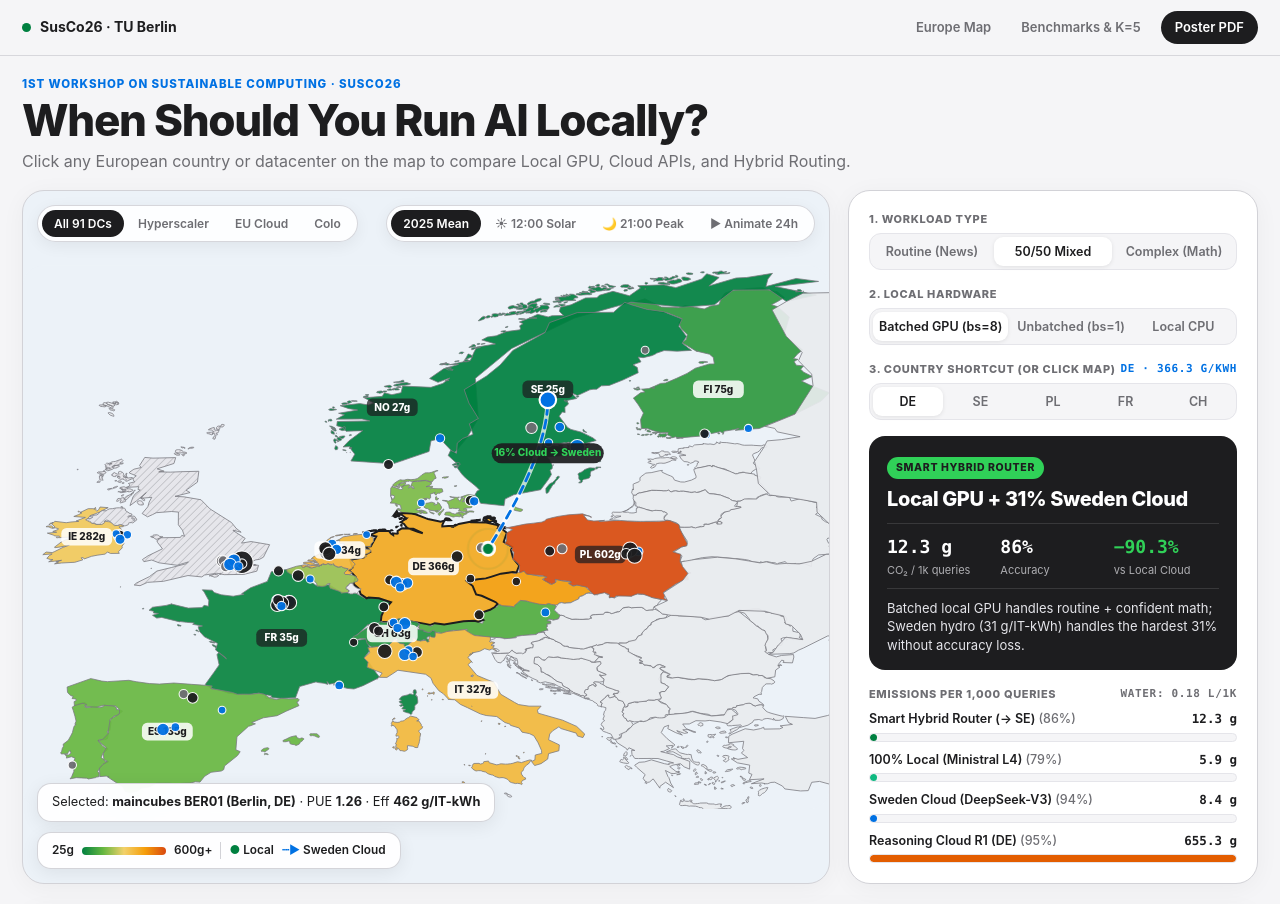
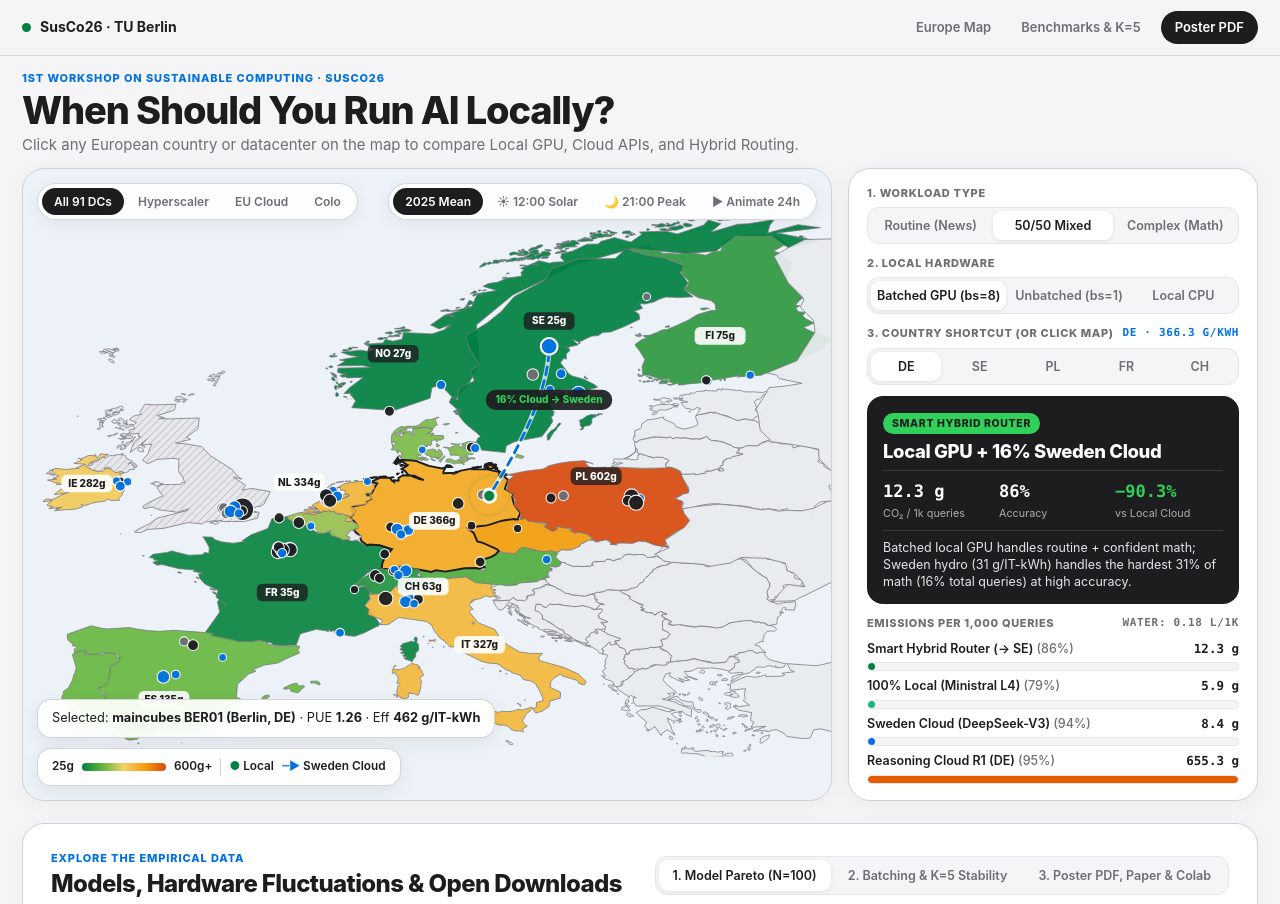
Before and after one commit to EmreGumus1/susco26-ai-sustainability, a plain HTML site: page index.html in a window 1280 px wide. Shown: the top 904 px of the page. Drawn offline with Linux system fonts and the light colour scheme.

Commit message:
Final polish: z-order country pills above dots, fit hero cleanly in 1280x800, fix arc & Pareto labels

```diff
--- a/index.html
+++ b/index.html
@@ -79,35 +79,35 @@
   }
   .nav-btn:hover { background: #333336; text-decoration: none; }
 
-  .container { max-width: 1360px; margin: 0 auto; padding: 20px 22px 64px; }
+  .container { max-width: 1360px; margin: 0 auto; padding: 14px 22px 56px; }
 
   /* Clean Apple Hero Header */
   .hero-header {
-    margin-bottom: 16px;
+    margin-bottom: 12px;
     display: flex;
     flex-wrap: wrap;
     justify-content: space-between;
     align-items: flex-end;
-    gap: 12px 24px;
+    gap: 10px 24px;
   }
   .kicker {
-    font-size: 11.5px;
+    font-size: 11px;
     font-weight: 800;
     letter-spacing: 0.08em;
     text-transform: uppercase;
     color: var(--blue);
   }
   h1 {
-    font-size: clamp(28px, 3.6vw, 44px);
+    font-size: clamp(26px, 3.1vw, 38px);
     line-height: 1.06;
     font-weight: 800;
     letter-spacing: -0.03em;
-    margin: 4px 0 6px;
+    margin: 3px 0 4px;
   }
   .subtitle {
     margin: 0;
     color: var(--gray);
-    font-size: 16px;
+    font-size: 15px;
     font-weight: 400;
   }
 
@@ -115,7 +115,7 @@
   .hero-grid {
     display: grid;
     grid-template-columns: minmax(0, 1.65fr) minmax(320px, 410px);
-    gap: 18px;
+    gap: 16px;
     align-items: stretch;
   }
 
@@ -125,7 +125,7 @@
     border-radius: 22px;
     position: relative;
     overflow: hidden;
-    min-height: 580px;
+    min-height: 525px;
     box-shadow: 0 4px 24px rgba(0,0,0,0.045);
     display: flex;
     flex-direction: column;
@@ -187,7 +187,7 @@
   .map-svg-wrap svg {
     width: 100%;
     height: 100%;
-    min-height: 580px;
+    min-height: 525px;
     display: block;
     overflow: hidden;
   }
@@ -238,11 +238,11 @@
     background: var(--card);
     border: 1px solid var(--border);
     border-radius: 22px;
-    padding: 20px;
+    padding: 16px 18px;
     box-shadow: 0 4px 24px rgba(0,0,0,0.045);
     display: flex;
     flex-direction: column;
-    gap: 16px;
+    gap: 11px;
   }
 
   .ctrl-label {
@@ -290,7 +290,7 @@
     background: var(--ink);
     color: #FFFFFF;
     border-radius: 16px;
-    padding: 18px 18px 16px;
+    padding: 14px 16px;
   }
   .verdict-tag {
     display: inline-block;
@@ -305,8 +305,8 @@
   }
   .verdict-card.cloud-mode .verdict-tag { background: #64D2FF; }
   .verdict-title {
-    margin: 8px 0 12px;
-    font-size: 20px;
+    margin: 6px 0 8px;
+    font-size: 18.5px;
     font-weight: 800;
     letter-spacing: -0.02em;
     line-height: 1.2;
@@ -315,16 +315,16 @@
     display: grid;
     grid-template-columns: repeat(3, 1fr);
     gap: 8px;
-    padding: 10px 0;
+    padding: 8px 0;
     border-top: 1px solid rgba(255,255,255,0.12);
     border-bottom: 1px solid rgba(255,255,255,0.12);
   }
-  .hm-val { font-size: 18px; font-weight: 800; font-family: var(--font-mono); color: #FFFFFF; }
-  .hm-lbl { font-size: 11px; color: #AEAEB2; margin-top: 1px; }
-  .verdict-why { margin: 10px 0 0; font-size: 13px; color: #E5E5EA; line-height: 1.42; }
+  .hm-val { font-size: 17px; font-weight: 800; font-family: var(--font-mono); color: #FFFFFF; }
+  .hm-lbl { font-size: 10.8px; color: #AEAEB2; margin-top: 1px; }
+  .verdict-why { margin: 8px 0 0; font-size: 12.5px; color: #E5E5EA; line-height: 1.38; }
 
   /* Only 4 Clean Comparison Bars */
-  .bars-wrap { display: flex; flex-direction: column; gap: 9px; }
+  .bars-wrap { display: flex; flex-direction: column; gap: 6px; }
   .bar-row { display: flex; flex-direction: column; gap: 4px; }
   .bar-top { display: flex; justify-content: space-between; font-size: 12.5px; font-weight: 600; }
   .bar-track { height: 9px; background: var(--bg); border-radius: 999px; overflow: hidden; border: 1px solid var(--border-soft); }
@@ -664,8 +664,9 @@ function renderAll() {
   const cloudR1Acc = routineShare * 91.0 + mathShare * 99.0;
 
   // Determine clean headline answer
-  let winner = { tag: "Smart Hybrid Router", title: "Local GPU + 31% Sweden Cloud", co2: routerCo2, acc: routerAcc, wh: routerLocalWh + routerCloudWh, mode: "router", esc: Math.round(mathShare * 31),
-    why: `Batched local GPU handles routine + confident math; Sweden hydro (${seEffCi.toFixed(0)} g/IT-kWh) handles the hardest 31% without accuracy loss.` };
+  const escTotal = Math.round(mathShare * 31);
+  let winner = { tag: "Smart Hybrid Router", title: `Local GPU + ${escTotal}% Sweden Cloud`, co2: routerCo2, acc: routerAcc, wh: routerLocalWh + routerCloudWh, mode: "router", esc: escTotal,
+    why: `Batched local GPU handles routine + confident math; Sweden hydro (${seEffCi.toFixed(0)} g/IT-kWh) handles the hardest 31% of math (${escTotal}% total queries) at high accuracy.` };
 
   if (state.taskMode === "routine" && state.hw === "bs8") {
     const localRoutineWh = 0.0005; // Qwen2.5-1.5B (80% AG)
@@ -742,23 +743,23 @@ function renderMap(localLon, localLat, escPct) {
     html += `<path class="eu-country" data-iso="${mp.iso}" d="${mp.d}" fill="${fill}" fill-opacity="0.92" stroke="${isSel ? "#1D1D1F" : "#7A7A80"}" stroke-width="${isSel ? "2.2" : "0.9"}" style="cursor:pointer;"/>`;
   });
 
-  [["SE",16.5,63.2],["NO",8.2,62.0],["FI",25.6,63.2],["FR",2.3,46.5],["DE",10.4,51.3],["PL",19.3,52.1],["ES",-3.8,40.2],["IE",-8.1,53.3],["IT",12.5,43.0],["NL",5.4,52.4],["CH",8.2,46.8]].forEach(([iso, lo, la]) => {
-    const c = DATA.countries[iso];
-    const ci = (hour >= 0 && c.diurnal) ? c.diurnal[hour] : c.ciMean;
-    const [x, y] = projLonLat(lo, la);
-    const dark = ci < 45 || ci > 420;
-    html += `<g pointer-events="none">
-      <rect x="${x-29}" y="${y-10}" width="58" height="20" rx="6" fill="${dark ? "#1D1D1F" : "#FFFFFF"}" opacity="${dark ? "0.72" : "0.86"}"/>
-      <text x="${x}" y="${y+4}" text-anchor="middle" font-size="11.5" font-weight="800" fill="${dark ? "#FFFFFF" : "#1D1D1F"}">${iso} ${Math.round(ci)}g</text>
-    </g>`;
-  });
-
   DATA.dcs.filter(d => state.cat === "all" || d.category === state.cat).forEach(d => {
     const [x, y] = projLonLat(d.jlon, d.jlat);
     const isSel = d.id === state.dcId;
     const col = d.category === "hyperscaler" ? "#0071E3" : d.category === "european cloud" ? "#1D1D1F" : "#6E6E73";
     const rad = isSel ? 8 : (4.3 + ((d.pue || 1.2) - 1.05) * 9.5);
     html += `<circle class="dc-pin" data-dcid="${d.id}" cx="${x}" cy="${y}" r="${rad.toFixed(1)}" fill="${isSel ? "#008040" : col}" stroke="#FFFFFF" stroke-width="${isSel ? "2.4" : "1.2"}" opacity="0.95" style="cursor:pointer;"/>`;
+  });
+
+  [["SE",16.5,64.2],["NO",8.2,62.0],["FI",25.6,63.2],["FR",2.3,46.0],["DE",10.4,50.8],["PL",19.0,53.8],["ES",-4.0,38.8],["IE",-8.1,53.3],["IT",12.8,42.5],["NL",3.2,53.4],["CH",9.8,46.4]].forEach(([iso, lo, la]) => {
+    const c = DATA.countries[iso];
+    const ci = (hour >= 0 && c.diurnal) ? c.diurnal[hour] : c.ciMean;
+    const [x, y] = projLonLat(lo, la);
+    const dark = ci < 45 || ci > 420;
+    html += `<g pointer-events="none">
+      <rect x="${x-29}" y="${y-10}" width="58" height="20" rx="6" fill="${dark ? "#1D1D1F" : "#FFFFFF"}" opacity="${dark ? "0.78" : "0.90"}"/>
+      <text x="${x}" y="${y+4}" text-anchor="middle" font-size="11.5" font-weight="800" fill="${dark ? "#FFFFFF" : "#1D1D1F"}">${iso} ${Math.round(ci)}g</text>
+    </g>`;
   });
 
   const [lx, ly] = projLonLat(localLon, localLat);
@@ -771,7 +772,7 @@ function renderMap(localLon, localLat, escPct) {
     html += `<path d="M ${lx} ${ly} Q ${mx} ${my} ${sx} ${sy}" fill="none" stroke="#FFFFFF" stroke-width="5.5" opacity="0.72"/>`;
     html += `<path class="route-arc" d="M ${lx} ${ly} Q ${mx} ${my} ${sx} ${sy}" fill="none" stroke="${escPct === 100 ? "#E35D00" : "#0071E3"}" stroke-width="3.2" stroke-linecap="round"/>`;
     html += `<g pointer-events="none">
-      <rect x="${mx-64}" y="${my-13}" width="128" height="23" rx="11.5" fill="#1D1D1F" opacity="0.92"/>
+      <rect x="${mx-72}" y="${my-13}" width="144" height="23" rx="11.5" fill="#1D1D1F" opacity="0.92"/>
       <text x="${mx}" y="${my+2}" text-anchor="middle" font-size="11.5" font-weight="800" fill="#30D158">${escPct}% Cloud → Sweden</text>
     </g>`;
     html += `<circle cx="${sx}" cy="${sy}" r="9.5" fill="#0071E3" stroke="#FFFFFF" stroke-width="2.4"/>`;
@@ -982,7 +983,7 @@ function drawPareto() {
   if (paretoPts.length > 1) out += `<polyline points="${paretoPts.join(" ")}" fill="none" stroke="#008040" stroke-width="2.2" stroke-dasharray="6,4" opacity="0.65"/>`;
 
   const og = {"qwen-0.5b":[12,4,"start"],"qwen-1.5b":[-12,4,"end"],"qwen-3b":[-12,4,"end"],"gemma-4b":[12,10,"start"],"qwen-7b":[-10,-14,"end"],"ministral-l4":[12,-8,"start"],"lfm2-8b":[0,-16,"middle"],"qwen-14b":[14,6,"start"],"ministral-cpu":[0,-16,"middle"],"gemini-flash":[12,14,"start"],"deepseek-v3":[-12,-13,"end"],"gemini-pro":[-12,16,"end"],"deepseek-r1":[-12,-14,"end"]};
-  const oa = {"qwen-0.5b":[12,4,"start"],"qwen-1.5b":[-12,14,"end"],"qwen-3b":[-12,-10,"end"],"qwen-7b":[14,14,"start"],"gemma-4b":[-12,-16,"end"],"lfm2-8b":[14,-14,"start"],"qwen-14b":[14,6,"start"],"ministral-l4":[12,4,"start"],"gemini-flash":[-12,-12,"end"],"deepseek-v3":[12,14,"start"],"deepseek-r1":[-12,-12,"end"]};
+  const oa = {"qwen-0.5b":[12,4,"start"],"qwen-1.5b":[-12,14,"end"],"qwen-3b":[-12,-10,"end"],"qwen-7b":[14,14,"start"],"gemma-4b":[-12,-16,"end"],"lfm2-8b":[-14,14,"end"],"qwen-14b":[14,6,"start"],"ministral-l4":[12,4,"start"],"gemini-flash":[-12,-12,"end"],"deepseek-v3":[12,14,"start"],"deepseek-r1":[-12,-12,"end"]};
 
   items.forEach(m => {
     const wh = isGsm ? m.gsmWh : m.agWh, acc = isGsm ? m.gsmAcc : m.agAcc, px = sx(wh), py = sy(acc);
```
